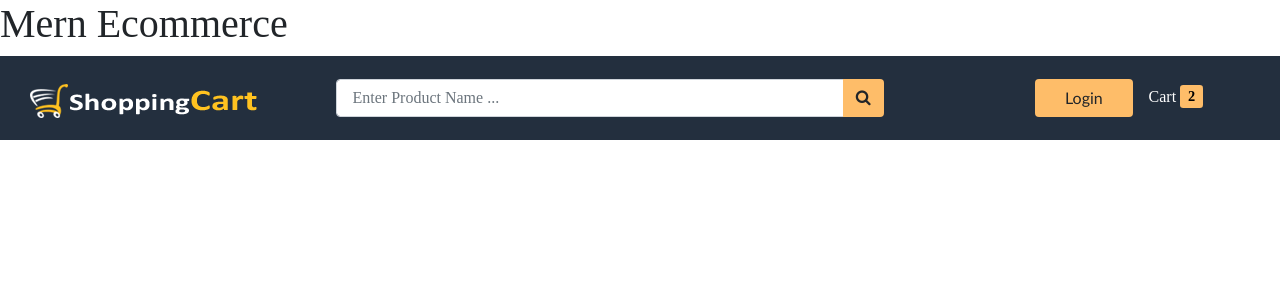
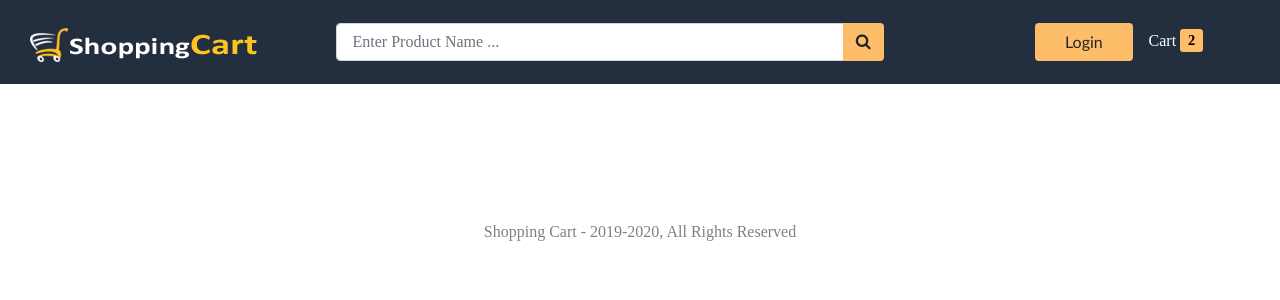
Before and after one commit to vacaramin/Ecommerce-Store-MERN, a React (Create React App) app in the folder frontend/: page / in a window 1280 px wide. Shown: the top 300 px of the page. Built offline with nearby package versions, Linux system fonts and the light colour scheme; a web font is replaced by a local one.

Commit message:
Footer added

```diff
--- a/frontend/src/App.js
+++ b/frontend/src/App.js
@@ -1,12 +1,12 @@
 import './App.css';
 import Header from './Components/Layout/Header';
+import Footer from './Components/Layout/Footer'
 
 function App() {
   return (
     <div className='App'>
-      <h1>Mern Ecommerce</h1>
       <Header />
-
+      <Footer />
     </div>
   );
 }
--- /dev/null
+++ b/frontend/src/Components/Layout/Footer.js
@@ -0,0 +1,15 @@
+import React, {Fragment} from 'react';
+
+const Footer = () => {
+  return (
+    <Fragment>
+      <footer className ="py-1">
+      <p className ="text-center  mt-1">
+        Shopping Cart - 2019-2020, All Rights Reserved
+      </p>
+    </footer>
+    </Fragment>
+  )
+}
+
+export default Footer;
--- a/frontend/src/Components/Layout/Header.js
+++ b/frontend/src/Components/Layout/Header.js
@@ -1,5 +1,6 @@
 import React, { Fragment } from 'react';
 import logo from '../../images/logo.png'
+import '../../App.css'
 function Header() {
     return (
         <Fragment>
```
